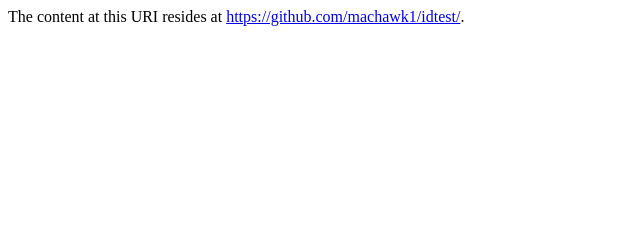
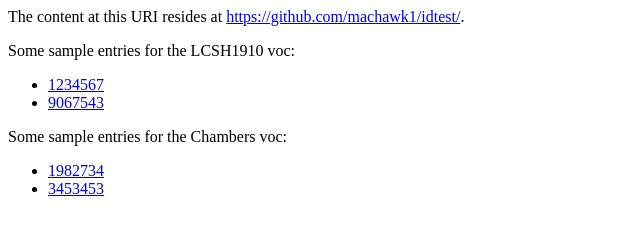
Before and after one commit to machawk1/idtest, a plain HTML site: page index.html in a window 1280 px wide. Shown: the whole page, without its empty margins (0-640 px from the left). Drawn offline with Linux system fonts and the light colour scheme.

Commit message:
Add links to dummy placeholders

```diff
--- a/index.html
+++ b/index.html
@@ -1,5 +1,19 @@
 <html>
 <body>
-The content at this URI resides at <a href="https://github.com/machawk1/idtest/">https://github.com/machawk1/idtest/</a>.
+<p>The content at this URI resides at <a href="https://github.com/machawk1/idtest/">https://github.com/machawk1/idtest/</a>.</p>
+
+  <p>Some sample entries for the LCSH1910 voc:</p>
+  <ul>
+    <li><a href="lcsh1910/1234567.txt">1234567</a></li>
+    <li><a href="lcsh1910/9067543.txt">9067543</a></li>
+  </ul>
+
+  <p>Some sample entries for the Chambers voc:</p>
+  <ul>
+    <li><a href="lcsh1910/1982734.txt">1982734</a></li>
+    <li><a href="lcsh1910/3453453.txt">3453453</a></li>
+  </ul>
+
+
 </body>
 </html>
```
